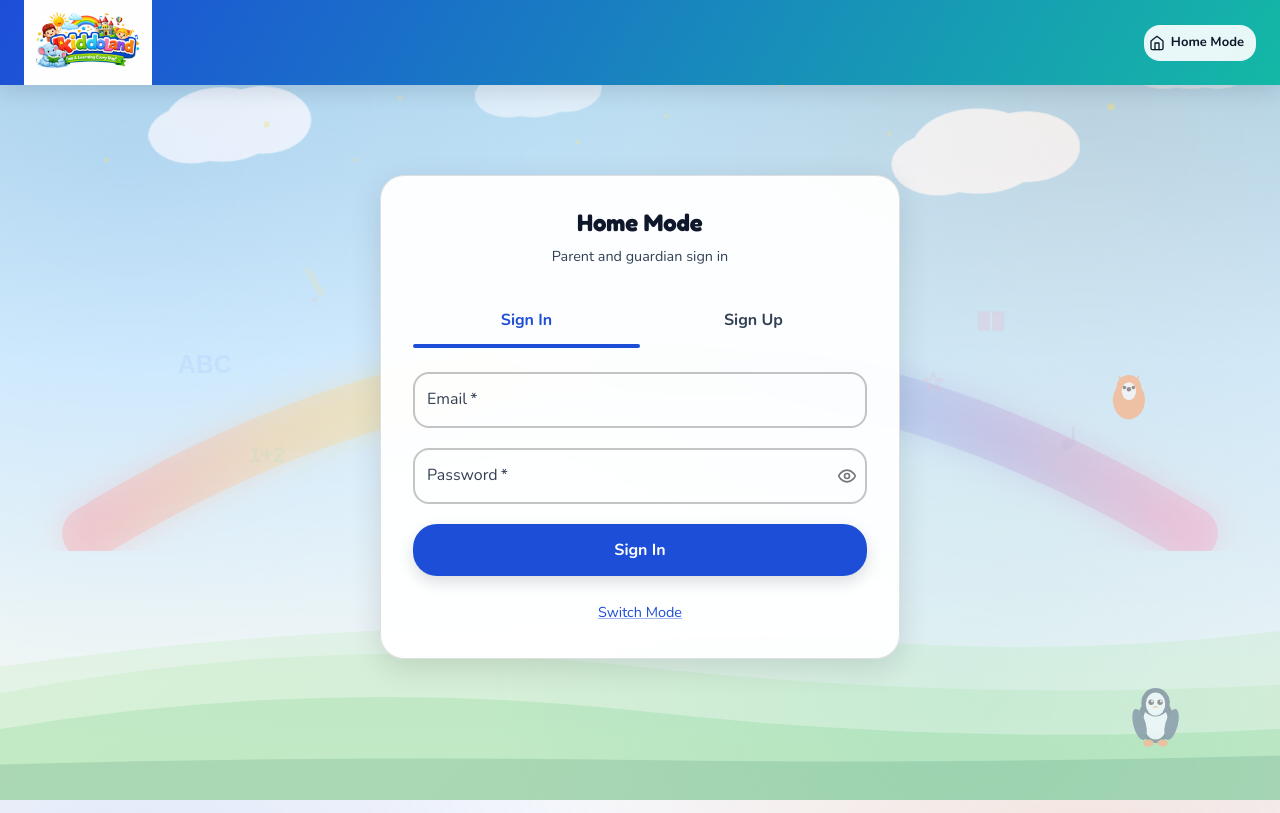
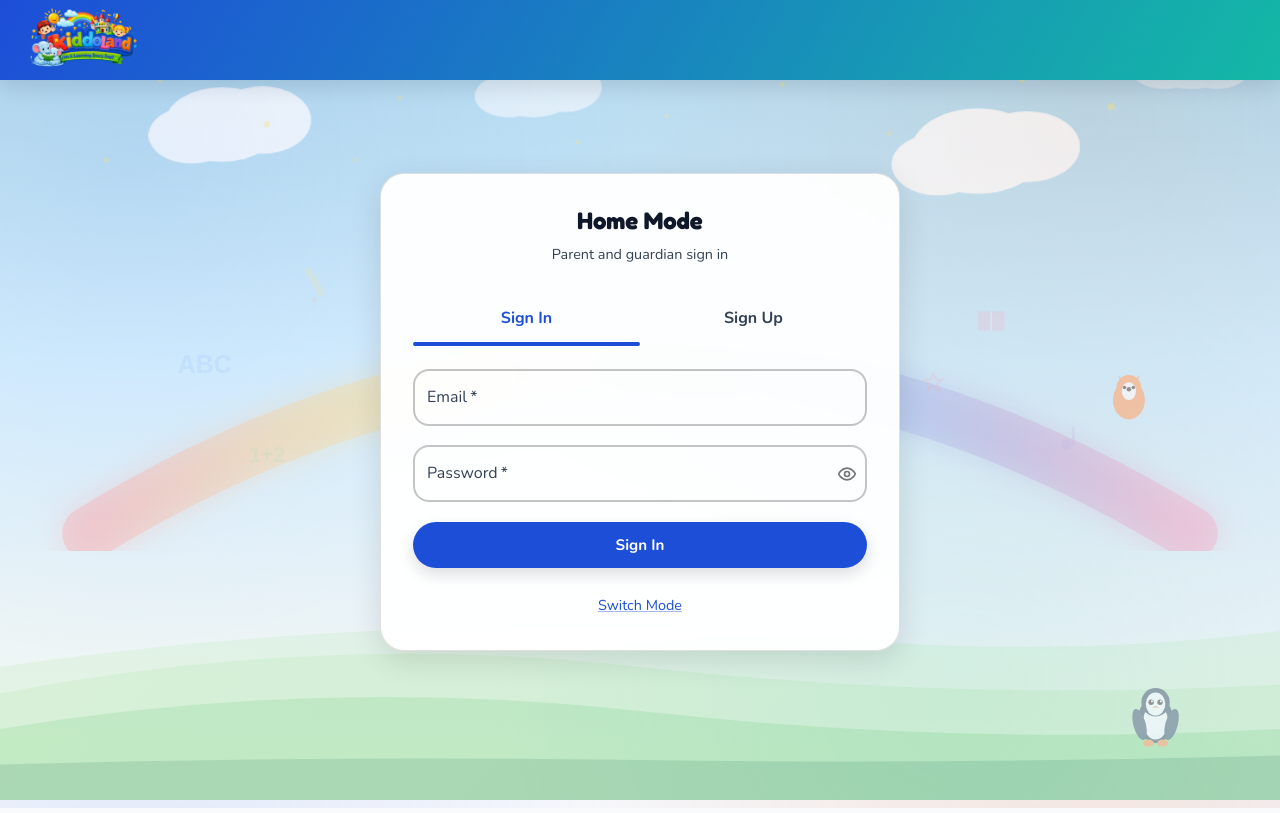
Before and after one commit to Jaturaput-Jongsubcharoen/KiddoLand-Platform-UI, a React (Vite) app: page /auth/home in a window 1280 px wide. Built offline with nearby package versions, Linux system fonts and the light colour scheme.

Commit message:
refine navbar layout, update logo, and add markdown story rendering

```diff
--- a/src/components/AppShellLayout.tsx
+++ b/src/components/AppShellLayout.tsx
@@ -1,24 +1,18 @@
-import React, { ReactNode } from 'react';
+import React, { ReactNode } from "react";
 import {
   AppBar,
   Toolbar,
-  Typography,
   Container,
   Box,
   IconButton,
-  Chip,
   Menu,
   MenuItem,
-  Tooltip,
-} from '@mui/material';
-import {
-  User,
-  Home,
-  School,
-  LogOut,
-} from 'lucide-react';
-import { useNavigate } from 'react-router-dom';
-import { useApp } from '../context/AppContext';
+  Divider,
+} from "@mui/material";
+import { User, Home, School, LogOut } from "lucide-react";
+import { useNavigate } from "react-router-dom";
+import { useApp } from "../context/AppContext";
+import { SharedNavBar } from "./SharedNavBar";
 
 interface AppShellLayoutProps {
   children: ReactNode;
@@ -33,8 +27,8 @@ export const AppShellLayout: React.FC<AppShellLayoutProps> = ({
   const { appState, logout } = useApp();
   const [anchorEl, setAnchorEl] = React.useState<null | HTMLElement>(null);
 
-  const isHome = appState.selectedMode === 'home';
-  const isInstitution = appState.selectedMode === 'institution';
+  const isHomeMode = appState.selectedMode === "home";
+  const isInstitutionMode = appState.selectedMode === "institution";
 
   const handleMenu = (event: React.MouseEvent<HTMLElement>) => {
     setAnchorEl(event.currentTarget);
@@ -47,112 +41,150 @@ export const AppShellLayout: React.FC<AppShellLayoutProps> = ({
   const handleLogout = () => {
     logout();
     handleClose();
-    navigate('/');
+    navigate("/");
   };
 
   const getModeLabel = () => {
-    if (isHome) return 'Home Mode';
-    if (isInstitution) return 'Institution Mode';
-    return '';
+    if (isHomeMode) return "Home Mode";
+    if (isInstitutionMode) return "Institution Mode";
+    return "";
   };
 
   const getModeIcon = () => {
-    if (isHome) return <Home size={16} />;
-    if (isInstitution) return <School size={16} />;
-    return undefined;
+    if (isHomeMode) return <Home size={18} />;
+    if (isInstitutionMode) return <School size={18} />;
+    return null;
   };
 
   return (
-    <Box sx={{ display: 'flex', flexDirection: 'column', minHeight: '100vh' }}>
+    <Box sx={{ display: "flex", flexDirection: "column", minHeight: "100vh" }}>
       {showNav && (
         <AppBar position="sticky" elevation={0}>
-          <Toolbar sx={{ justifyContent: 'space-between' }}>
+          <Toolbar sx={{ justifyContent: "space-between" }}>
+            {/* ================= LEFT: LOGO ================= */}
             <Box
               sx={{
-                display: 'flex',
-                alignItems: 'center',
-                gap: 1.5,
-                cursor: 'pointer',
+                display: "flex",
+                alignItems: "center",
+                cursor: "pointer",
               }}
-              onClick={() => navigate('/')}
             >
               <Box
                 component="img"
-                src="/KiddoLand_Logo.jpeg"
+                src="/KiddoLand_Logo.png"
                 alt="KiddoLand Logo"
                 sx={{
-                  height: { xs: 65, sm: 75, md: 85 },
-                  width: 'auto',
-                  objectFit: 'contain',
-                  transition: 'transform 0.2s ease',
-                  '&:hover': {
-                    transform: 'scale(1.05)',
-                  },
+                  height: { xs: 60, md: 80 },
+                  width: "auto",
+                  objectFit: "contain",
+                  transform: "scale(1.1)", // makes it appear bigger
+                  transition: "transform 0.2s ease",
                 }}
               />
             </Box>
 
-            <Box sx={{ display: 'flex', alignItems: 'center', gap: 2 }}>
-              {appState.selectedMode && (
-                <Chip
-                  icon={getModeIcon()}
-                  label={getModeLabel()}
-                  color={isHome ? 'secondary' : 'info'}
-                  sx={{
-                    color: '#0F172A',
-                    bgcolor: 'rgba(255,255,255,0.9)',
-                  }}
-                />
-              )}
-
-              {isInstitution && (
-                <Tooltip title="Institution workspace">
+            {/* ================= RIGHT SECTION ================= */}
+            <Box
+              sx={{
+                display: "flex",
+                alignItems: "center",
+                gap: 2,
+              }}
+            >
+              {appState.isAuthenticated && (
+                <>
+                  {/* NAV BUTTONS (Desktop Only) */}
                   <Box
                     sx={{
-                      width: 40,
-                      height: 40,
-                      borderRadius: '50%',
-                      bgcolor: 'rgba(255,255,255,0.18)',
-                      display: 'flex',
-                      alignItems: 'center',
-                    justifyContent: 'center',
-                  }}
-                >
-                  <School size={20} style={{ color: '#FFFFFF' }} />
-                </Box>
-                </Tooltip>
-              )}
+                      display: { xs: "none", md: "flex" },
+                      alignItems: "center",
+                    }}
+                  >
+                    <SharedNavBar />
+                  </Box>
 
-              {appState.isAuthenticated && (
-                <>
+                  {/* USER ICON */}
                   <IconButton
                     size="large"
                     onClick={handleMenu}
                     sx={{
-                      color: '#FFFFFF',
-                      '&:hover': {
-                        transform: 'scale(1.05)',
+                      color: "#FFFFFF",
+                      "&:hover": {
+                        transform: "scale(1.05)",
                       },
                     }}
                   >
                     <User size={24} />
                   </IconButton>
+
+                  {/* DROPDOWN MENU */}
                   <Menu
                     anchorEl={anchorEl}
                     open={Boolean(anchorEl)}
                     onClose={handleClose}
-                    PaperProps={{
-                      sx: {
-                        borderRadius: 3,
-                        mt: 1,
+                    slotProps={{
+                      paper: {
+                        sx: {
+                          borderRadius: 2,
+                          minWidth: 220,
+                          mt: 1,
+                          px: 1,
+                          py: 0.5,
+                        },
                       },
                     }}
                   >
-                    <MenuItem disabled sx={{ fontSize: '0.875rem', opacity: 1 }}>
-                      {appState.userEmail || 'Signed in'}
+                    {/* EMAIL */}
+                    <MenuItem
+                      disabled
+                      sx={{
+                        fontSize: "0.9rem",
+                        fontWeight: 600,
+                        opacity: 1,
+                      }}
+                    >
+                      {appState.userEmail || "Signed in"}
                     </MenuItem>
+
+                    {/* MODE INFO */}
+                    {appState.selectedMode && (
+                      <MenuItem
+                        disabled
+                        sx={{
+                          display: "flex",
+                          alignItems: "center",
+                          gap: 1,
+                          opacity: 1,
+                          fontSize: "0.85rem",
+                          color: "text.secondary",
+                        }}
+                      >
+                        {getModeIcon()}
+                        {getModeLabel()}
+                      </MenuItem>
+                    )}
+
+                    <Divider sx={{ my: 1 }} />
+
+                    {/* MOBILE NAV ITEMS */}
+                    <Box sx={{ display: { xs: "block", md: "none" } }}>
+                      <MenuItem onClick={() => navigate("/home")}>
+                        Home
+                      </MenuItem>
+                      <MenuItem onClick={() => navigate("/home/story-history")}>
+                        History
+                      </MenuItem>
+                      <MenuItem
+                        onClick={() => navigate("/home/story-favorites")}
+                      >
+                        Favourite
+                      </MenuItem>
+                      <Divider sx={{ my: 1 }} />
+                    </Box>
+
+                    {/* LOGOUT */}
                     <MenuItem onClick={handleLogout}>
-                      <LogOut size={20} style={{ marginRight: '8px' }} />
+                      <LogOut size={18} style={{ marginRight: 8 }} />
                       Logout
                     </MenuItem>
                   </Menu>
@@ -163,11 +195,12 @@ export const AppShellLayout: React.FC<AppShellLayoutProps> = ({
         </AppBar>
       )}
 
+      {/* ================= MAIN CONTENT ================= */}
       <Box
         component="main"
         sx={{
           flexGrow: 1,
-          minHeight: showNav ? 'calc(100vh - 72px)' : '100vh',
+          minHeight: showNav ? "calc(100vh - 72px)" : "100vh",
         }}
       >
         <Container maxWidth="xl" sx={{ py: 4 }}>
--- a/src/components/KiddoButton.tsx
+++ b/src/components/KiddoButton.tsx
@@ -8,27 +8,47 @@ interface KiddoButtonProps extends ButtonProps {
 export const KiddoButton: React.FC<KiddoButtonProps> = ({
   glow = false,
   sx,
+  variant,
   children,
   ...props
 }) => {
+  const isContained = variant === 'contained';
+
   return (
     <Button
       {...props}
+      variant={variant}
       sx={{
         borderRadius: '24px',
-        padding: '12px 32px',
+        padding: '10px 26px',
         fontWeight: 700,
-        fontSize: '1rem',
+        fontSize: '0.95rem',
+        textTransform: 'none',
         transition: 'all 0.25s ease',
+
+        // ===== TEXT COLOR =====
+        color: isContained ? '#FFFFFF' : '#FFFFFF',
+
+        // ===== OUTLINED STYLE =====
+        border: !isContained ? '1.5px solid rgba(255,255,255,0.6)' : undefined,
+        backgroundColor: isContained ? undefined : 'transparent',
+
+        // ===== HOVER EFFECT =====
         '&:hover': {
           transform: 'translateY(-2px) scale(1.02)',
+          backgroundColor: isContained
+            ? undefined
+            : 'rgba(255,255,255,0.12)',
+          borderColor: 'rgba(255,255,255,0.9)',
           boxShadow: glow
             ? '0 10px 26px rgba(29, 78, 216, 0.35)'
-            : '0 10px 26px rgba(15, 23, 42, 0.16)',
+            : '0 8px 22px rgba(0, 0, 0, 0.18)',
         },
+
         '&:active': {
           transform: 'translateY(0) scale(0.98)',
         },
+
         ...sx,
       }}
     >
--- a/src/components/SharedNavBar.tsx
+++ b/src/components/SharedNavBar.tsx
@@ -11,7 +11,7 @@ export const SharedNavBar: React.FC = () => {
   const isFavorite = location.pathname === '/home/story-favorites';
 
   return (
-    <Stack direction={{ xs: 'column', sm: 'row' }} spacing={1.5}>
+    <Stack direction={{ xs: 'column', sm: 'row' }} spacing={1}>
       <KiddoButton
         variant={isHome ? 'contained' : 'outlined'}
         onClick={() => navigate('/home')}
--- a/src/pages/CreateRhymePage.tsx
+++ b/src/pages/CreateRhymePage.tsx
@@ -1,7 +1,6 @@
 import React from 'react';
 import { Box, Stack, Typography } from '@mui/material';
 import { AppShellLayout, KiddoCard } from '../components';
-import { SharedNavBar } from '../components/SharedNavBar';
 import { LearningWorldScene } from '../components/LearningWorldScene';
 import BackButton from '../components/BackButton';
 
@@ -22,10 +21,7 @@ const CreateRhymePage: React.FC = () => {
       </Box>
       {/* Content Layer */}
       <Box sx={{ position: 'relative', zIndex: 1 }}>
-        <Stack spacing={4}>
-          <KiddoCard hoverEffect={false} sx={{ p: 2.5 }}>
-            <SharedNavBar />
-          </KiddoCard>
+        <Stack spacing={2}>
           <Box>
             <BackButton />
           </Box>
--- a/src/pages/HomeDashboardPage.tsx
+++ b/src/pages/HomeDashboardPage.tsx
@@ -9,14 +9,12 @@ import {
 } from 'lucide-react';
 import {
   AppShellLayout,
-  KiddoButton,
   KiddoCard,
   ActionTile,
   IconBadge,
   GridSection,
 } from '../components';
 import { LearningWorldScene } from '../components/LearningWorldScene';
-import { SharedNavBar } from '../components/SharedNavBar';
 
 const actionTiles = [
   {
@@ -63,10 +61,6 @@ export const HomeDashboardPage: React.FC = () => {
       {/* Content Layer */}
       <Box sx={{ position: 'relative', zIndex: 1 }}>
         <Stack spacing={4}>
-        <KiddoCard hoverEffect={false} sx={{ p: 2.5 }}>
-          <SharedNavBar />
-        </KiddoCard>
-
         <KiddoCard hoverEffect={false} sx={{ p: 4 }}>
           <Typography variant="h4" sx={{ mb: 1 }}>
             Welcome back
--- a/src/pages/ModeSelectPage.tsx
+++ b/src/pages/ModeSelectPage.tsx
@@ -5,7 +5,6 @@ import {
   Grid,
   CardContent,
   CardActionArea,
-  Chip,
   Stack,
 } from '@mui/material';
 import {
--- a/src/pages/PlayLearningActivityPage.tsx
+++ b/src/pages/PlayLearningActivityPage.tsx
@@ -1,7 +1,6 @@
 import React from 'react';
 import { Box, Stack, Typography } from '@mui/material';
 import { AppShellLayout, KiddoCard } from '../components';
-import { SharedNavBar } from '../components/SharedNavBar';
 import { LearningWorldScene } from '../components/LearningWorldScene';
 import BackButton from '../components/BackButton';
 
@@ -22,10 +21,6 @@ const PlayLearningActivityPage: React.FC = () => {
 
       <Box sx={{ position: 'relative', zIndex: 1 }}>
         <Stack spacing={4}>
-          <KiddoCard hoverEffect={false} sx={{ p: 2.5 }}>
-            <SharedNavBar />
-          </KiddoCard>
-
           <Box>
             <BackButton />
           </Box>
```
Also changed, not shown: src/App.tsx (+7 -7 lines), src/pages/CreateStoryPage.tsx (+91 -54 lines), src/pages/StoryFavoritesPage.tsx (+2 -13 lines), src/pages/StoryHistoryPage.tsx (+23 -25 lines), public/KiddoLand_Logo.png (added), public/KiddoLand_Logo_1.jpeg (renamed from public/KiddoLand_Logo.jpeg).
